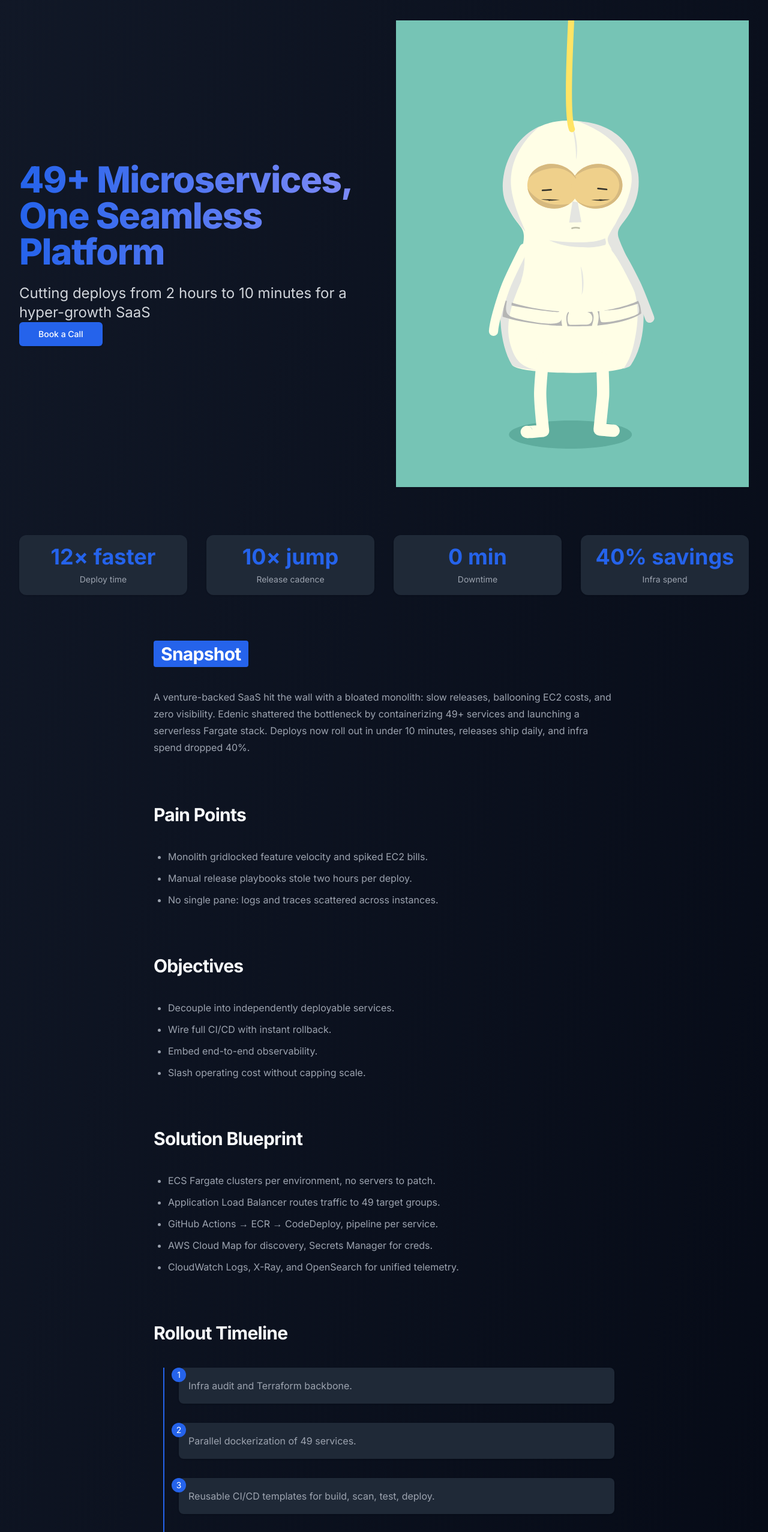
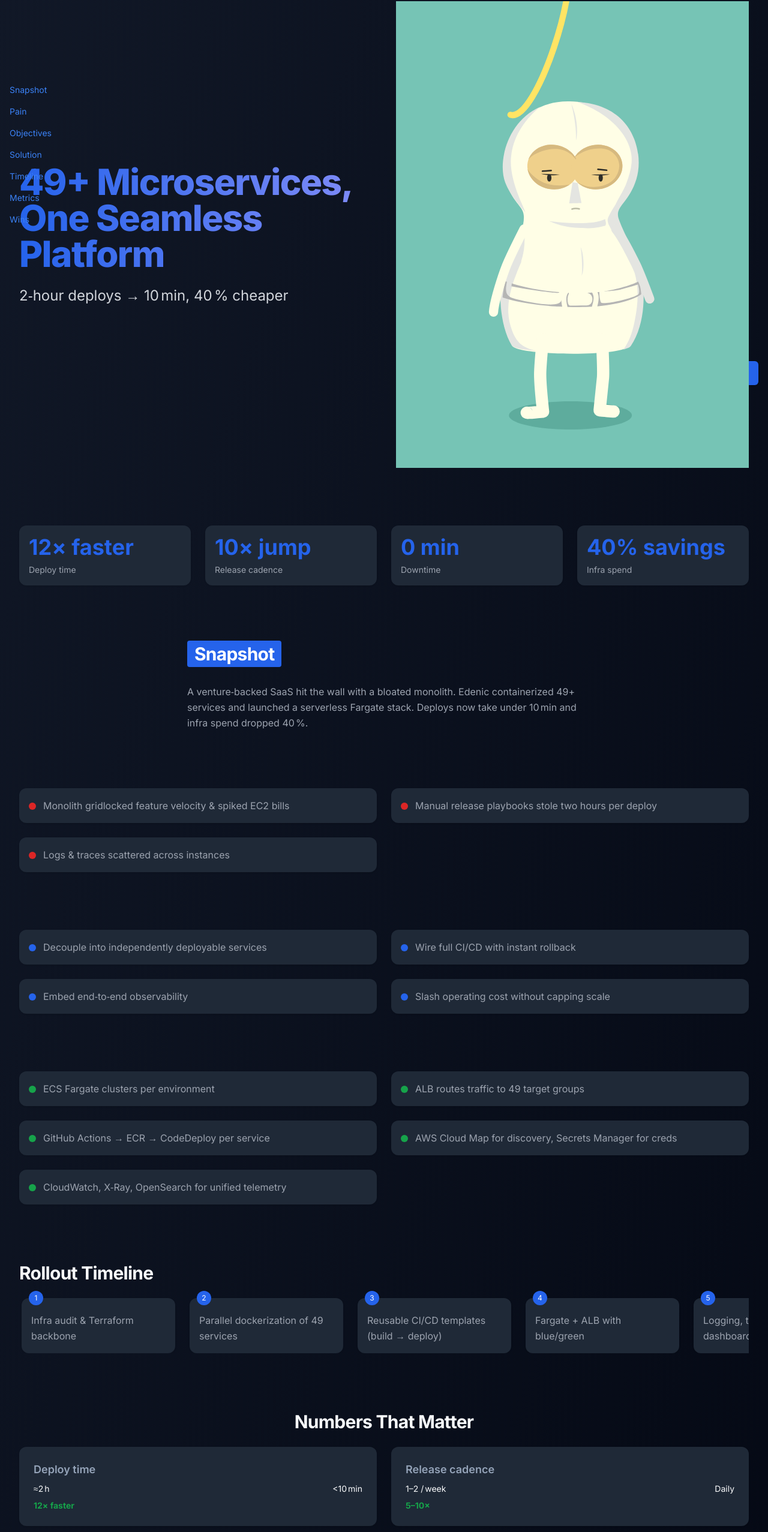
Before and after one commit to shhahhussain/edenic, a Next.js app: page /case-studies/aws-ecs-microservices in a window 1280 px wide. Shown: the part 142-2696 px from the top of the page at 60% size. Built offline with nearby package versions, Linux system fonts and the light colour scheme.

Commit message:
Update page.tsx

```diff
--- a/src/app/case-studies/aws-ecs-microservices/page.tsx
+++ b/src/app/case-studies/aws-ecs-microservices/page.tsx
@@ -1,27 +1,25 @@
 "use client"
 
-import { motion, animate, useInView } from "framer-motion"
+import { motion, animate, useInView, useReducedMotion } from "framer-motion"
+import dynamic from "next/dynamic"
 import Link from "next/link"
+import { useEffect, useRef, useState } from "react"
 import { Button } from "@/components/ui/button"
-import Lottie from "lottie-react"
 import shipAnimation from "@/lib/lottie/ship.json"
-import { useEffect, useRef, useState } from "react"
 
 function AnimatedNumber({ value, suffix = "" }: { value: number; suffix?: string }) {
+  const prefersReducedMotion = useReducedMotion()
   const ref = useRef<HTMLSpanElement | null>(null)
   const [display, setDisplay] = useState(0)
   const inView = useInView(ref, { once: true })
-
   useEffect(() => {
-    if (inView) {
+    if (prefersReducedMotion || !inView) return
     const controls = animate(0, value, {
       duration: 1.2,
       onUpdate: (v) => setDisplay(Math.round(v)),
     })
     return () => controls.stop()
-    }
-  }, [inView, value])
-
+  }, [inView, prefersReducedMotion, value])
   return (
     <span ref={ref} className="text-4xl font-bold text-blue-600">
       {display}
@@ -29,6 +27,8 @@ function AnimatedNumber({ value, suffix = "" }: { value: number; suffix?: string
     </span>
   )
 }
+
+const Lottie = dynamic(() => import("lottie-react"), { ssr: false })
 
 export default function AwsEcsMicroservicesCaseStudy() {
   const stats = [
@@ -39,229 +39,195 @@ export default function AwsEcsMicroservicesCaseStudy() {
   ]
 
   const timeline = [
-    "Infra audit and Terraform backbone.",
-    "Parallel dockerization of 49 services.",
-    "Reusable CI/CD templates for build, scan, test, deploy.",
-    "Fargate + ALB stood up with blue/green hooks.",
-    "Logging, tracing, alerting dashboards.",
-    "10% canary, then DNS flip after clean metrics.",
-    "Runbooks and onboarding pack for new services in <30 min.",
+    "Infra audit & Terraform backbone",
+    "Parallel dockerization of 49 services",
+    "Reusable CI/CD templates (build → deploy)",
+    "Fargate + ALB with blue/green",
+    "Logging, tracing, alerting dashboards",
+    "10 % canary then DNS flip",
+    "Runbooks; new service in <30 min",
+  ]
+
+  const metrics = [
+    { metric: "Deploy time", before: "≈2 h", after: "<10 min", change: "12× faster", tone: "green" },
+    { metric: "Release cadence", before: "1–2 / week", after: "Daily", change: "5–10×", tone: "green" },
+    { metric: "Downtime / deploy", before: "5–10 min", after: "0 min", change: "‑100 %", tone: "green" },
+    { metric: "Service spin‑up", before: "≈3 days", after: "<30 min", change: "100×", tone: "green" },
+    { metric: "Infra spend", before: "High EC2", after: "‑40 %", change: "‑40 %", tone: "yellow" },
+  ]
+
+  const pain = [
+    "Monolith gridlocked feature velocity & spiked EC2 bills",
+    "Manual release playbooks stole two hours per deploy",
+    "Logs & traces scattered across instances",
+  ]
+
+  const objectives = [
+    "Decouple into independently deployable services",
+    "Wire full CI/CD with instant rollback",
+    "Embed end‑to‑end observability",
+    "Slash operating cost without capping scale",
+  ]
+
+  const blueprint = [
+    "ECS Fargate clusters per environment",
+    "ALB routes traffic to 49 target groups",
+    "GitHub Actions → ECR → CodeDeploy per service",
+    "AWS Cloud Map for discovery, Secrets Manager for creds",
+    "CloudWatch, X‑Ray, OpenSearch for unified telemetry",
+  ]
+
+  const wins = [
+    "Same‑day feature rollouts accelerate revenue tests",
+    "Engineers focus on shipping, not firefighting",
+    "Auto‑scaling absorbs spikes without cost shocks",
+    "Investor confidence boosted by visible velocity",
+  ]
+
+  const sections = [
+    { id: "snapshot", title: "Snapshot" },
+    { id: "pain", title: "Pain" },
+    { id: "objectives", title: "Objectives" },
+    { id: "solution", title: "Solution" },
+    { id: "timeline", title: "Timeline" },
+    { id: "metrics", title: "Metrics" },
+    { id: "wins", title: "Wins" },
   ]
 
   const [spend, setSpend] = useState(10000)
   const savings = Math.round(spend * 0.4)
 
   return (
-    <div className="bg-gradient-to-br from-gray-50 to-blue-50 dark:from-gray-900 dark:to-gray-950 text-gray-900 dark:text-gray-50">
-      <div className="container mx-auto px-4 py-16 sm:py-24 space-y-20">
-        <motion.section
-          initial={{ opacity: 0, y: 24 }}
-          animate={{ opacity: 1, y: 0 }}
-          transition={{ duration: 0.6 }}
-          className="flex flex-col-reverse md:flex-row items-center gap-10"
-        >
-          <div className="md:w-1/2 space-y-6 text-center md:text-left">
+    <div className="relative bg-gradient-to-br from-gray-50 to-blue-50 dark:from-gray-900 dark:to-gray-950 text-gray-900 dark:text-gray-50">
+      <aside className="hidden md:block fixed left-4 top-1/2 -translate-y-1/2 space-y-4">
+        {sections.map((s) => (
+          <a key={s.id} href={`#${s.id}`} className="block text-sm hover:text-blue-600">
+            {s.title}
+          </a>
+        ))}
+      </aside>
+
+      <Link href="/contact" passHref>
+        <Button size="lg" className="fixed bottom-4 right-4 bg-blue-600 hover:bg-blue-700 text-white">
+          Book Call
+        </Button>
+      </Link>
+
+      <div className="container mx-auto px-4 py-16 space-y-24 max-w-5xl">
+        <motion.section initial={{ opacity: 0, y: 24 }} animate={{ opacity: 1, y: 0 }} transition={{ duration: 0.6 }} className="flex flex-col-reverse md:flex-row items-center gap-10">
+          <div className="md:w-1/2 space-y-6 text-center md:text-left max-w-prose mx-auto md:mx-0">
             <h1 className="text-5xl sm:text-6xl font-extrabold bg-clip-text text-transparent bg-gradient-to-r from-blue-600 to-indigo-400">
               49+ Microservices, One Seamless Platform
             </h1>
-            <p className="text-xl sm:text-2xl text-gray-600 dark:text-gray-300">
-              Cutting deploys from 2 hours to 10 minutes for a hyper-growth SaaS
+            <p className="text-xl sm:text-2xl text-gray-600 dark:text-gray-300 leading-relaxed">
+              2‑hour deploys → 10 min, 40 % cheaper
             </p>
-            <Link href="/contact" passHref>
-              <Button size="lg" className="bg-blue-600 hover:bg-blue-700 text-white">
-                Book a Call
-              </Button>
-            </Link>
           </div>
           <div className="md:w-1/2">
-            <Lottie animationData={shipAnimation} loop className="w-full h-full" />
+            <Lottie animationData={shipAnimation} loop className="w-full h-full" aria-label="Deploy animation" />
           </div>
         </motion.section>
 
-        <section className="grid grid-cols-1 sm:grid-cols-2 md:grid-cols-4 gap-8 text-center">
+        <section className="grid grid-cols-2 sm:grid-cols-4 gap-6" id="snapshot">
           {stats.map((s) => (
-            <div
-              key={s.label}
-              className="space-y-2 bg-white dark:bg-gray-800 p-4 rounded-xl shadow"
-            >
+            <div key={s.label} className="space-y-2 bg-white dark:bg-gray-800 p-4 rounded-xl shadow hover:scale-105 transition-transform">
               <AnimatedNumber value={s.value} suffix={s.suffix} />
               <p className="text-sm text-gray-600 dark:text-gray-400">{s.label}</p>
             </div>
           ))}
         </section>
 
-        <section className="space-y-10 max-w-3xl mx-auto">
-          <h2 className="text-3xl font-bold">
-            <span className="bg-blue-600 text-white px-3 py-1 rounded">Snapshot</span>
-          </h2>
-          <p className="text-gray-700 dark:text-gray-400">
-            A venture-backed SaaS hit the wall with a bloated monolith: slow releases, ballooning
-            EC2 costs, and zero visibility. Edenic shattered the bottleneck by containerizing
-            49+ services and launching a serverless Fargate stack. Deploys now roll out in
-            under 10 minutes, releases ship daily, and infra spend dropped 40%.
+        <section className="space-y-8 max-w-prose mx-auto" id="snapshot">
+          <h2 className="text-3xl font-bold"><span className="bg-blue-600 text-white px-3 py-1 rounded">Snapshot</span></h2>
+          <p className="text-gray-700 dark:text-gray-400 leading-relaxed">
+            A venture‑backed SaaS hit the wall with a bloated monolith. Edenic containerized 49+ services and launched a serverless Fargate stack. Deploys now take under 10 min and infra spend dropped 40 %.
           </p>
         </section>
 
-        <section className="space-y-10 max-w-3xl mx-auto">
-          <h2 className="text-3xl font-bold">Pain Points</h2>
-          <ul className="list-disc pl-6 space-y-3 text-gray-700 dark:text-gray-400">
-            <li>Monolith gridlocked feature velocity and spiked EC2 bills.</li>
-            <li>Manual release playbooks stole two hours per deploy.</li>
-            <li>No single pane: logs and traces scattered across instances.</li>
-          </ul>
+        <section className="grid sm:grid-cols-2 gap-6" id="pain">
+          {pain.map((p) => (
+            <div key={p} className="flex items-start gap-3 bg-white dark:bg-gray-800 p-4 rounded-xl shadow">
+              <span className="h-3 w-3 mt-2 rounded-full bg-red-600" />
+              <p className="text-gray-700 dark:text-gray-400 leading-relaxed">{p}</p>
+            </div>
+          ))}
         </section>
 
-        <section className="space-y-10 max-w-3xl mx-auto">
-          <h2 className="text-3xl font-bold">Objectives</h2>
-          <ul className="list-disc pl-6 space-y-3 text-gray-700 dark:text-gray-400">
-            <li>Decouple into independently deployable services.</li>
-            <li>Wire full CI/CD with instant rollback.</li>
-            <li>Embed end-to-end observability.</li>
-            <li>Slash operating cost without capping scale.</li>
-          </ul>
+        <section className="grid sm:grid-cols-2 gap-6" id="objectives">
+          {objectives.map((o) => (
+            <div key={o} className="flex items-start gap-3 bg-white dark:bg-gray-800 p-4 rounded-xl shadow">
+              <span className="h-3 w-3 mt-2 rounded-full bg-blue-600" />
+              <p className="text-gray-700 dark:text-gray-400 leading-relaxed">{o}</p>
+            </div>
+          ))}
         </section>
 
-        <section className="space-y-10 max-w-3xl mx-auto">
-          <h2 className="text-3xl font-bold">Solution Blueprint</h2>
-          <ul className="list-disc pl-6 space-y-3 text-gray-700 dark:text-gray-400">
-            <li>ECS Fargate clusters per environment, no servers to patch.</li>
-            <li>Application Load Balancer routes traffic to 49 target groups.</li>
-            <li>GitHub Actions → ECR → CodeDeploy, pipeline per service.</li>
-            <li>AWS Cloud Map for discovery, Secrets Manager for creds.</li>
-            <li>CloudWatch Logs, X-Ray, and OpenSearch for unified telemetry.</li>
-          </ul>
+        <section className="grid sm:grid-cols-2 gap-6" id="solution">
+          {blueprint.map((b) => (
+            <div key={b} className="flex items-start gap-3 bg-white dark:bg-gray-800 p-4 rounded-xl shadow">
+              <span className="h-3 w-3 mt-2 rounded-full bg-green-600" />
+              <p className="text-gray-700 dark:text-gray-400 leading-relaxed">{b}</p>
+            </div>
+          ))}
         </section>
 
-        <section className="space-y-10 max-w-3xl mx-auto">
+        <section id="timeline" className="space-y-6 overflow-x-auto">
           <h2 className="text-3xl font-bold">Rollout Timeline</h2>
-          <ul className="relative border-l-2 border-blue-600 ml-4">
-            {timeline.map((item, i) => (
-              <li
-                key={i}
-                className="relative mb-8 ml-6 bg-white dark:bg-gray-800 p-4 rounded-lg shadow"
-              >
-                <span className="absolute -left-3 top-0 flex items-center justify-center w-6 h-6 rounded-full bg-blue-600 text-white text-sm">
+          <div className="flex gap-6 min-w-max px-1">
+            {timeline.map((t, i) => (
+              <div key={t} className="relative bg-white dark:bg-gray-800 p-4 rounded-xl shadow w-64 flex-shrink-0">
+                <span className="absolute -top-3 left-3 text-xs bg-blue-600 text-white rounded-full w-6 h-6 flex items-center justify-center">
                   {i + 1}
                 </span>
-                <p className="text-gray-700 dark:text-gray-400">{item}</p>
-              </li>
+                <p className="text-gray-700 dark:text-gray-400 leading-relaxed pt-2">{t}</p>
+              </div>
             ))}
-          </ul>
-        </section>
-
-        <section className="space-y-10 max-w-3xl mx-auto">
-          <h2 className="text-3xl font-bold">CI/CD Snapshot</h2>
-          <pre className="bg-gray-900 text-green-400 p-6 rounded-xl text-sm overflow-auto shadow-lg">
-            <code>{`$ gh workflow run deploy\n✓ build-and-deploy passed`}</code>
-          </pre>
-        </section>
-
-        <section className="space-y-10 max-w-4xl mx-auto">
-          <h2 className="text-3xl font-bold text-center">Numbers That Matter</h2>
-          <div className="overflow-x-auto bg-white dark:bg-gray-800 rounded-xl shadow-md p-4">
-            <table className="w-full text-left border-collapse">
-              <thead>
-                <tr className="border-b">
-                  <th className="py-3">Metric</th>
-                  <th className="py-3">Before</th>
-                  <th className="py-3">After</th>
-                  <th className="py-3">Change</th>
-                </tr>
-              </thead>
-              <tbody className="text-gray-700 dark:text-gray-400">
-                <tr className="border-b">
-                  <td className="py-3">Deploy time</td>
-                  <td className="py-3">≈2 h</td>
-                  <td className="py-3">&lt;10 min</td>
-                  <td className="py-3">12× faster</td>
-                </tr>
-                <tr className="border-b">
-                  <td className="py-3">Release cadence</td>
-                  <td className="py-3">1–2 / week</td>
-                  <td className="py-3">Daily</td>
-                  <td className="py-3">5–10× jump</td>
-                </tr>
-                <tr className="border-b">
-                  <td className="py-3">Downtime per deploy</td>
-                  <td className="py-3">5–10 min</td>
-                  <td className="py-3">0 min</td>
-                  <td className="py-3">Eliminated</td>
-                </tr>
-                <tr className="border-b">
-                  <td className="py-3">New service spin-up</td>
-                  <td className="py-3">≈3 days</td>
-                  <td className="py-3">&lt;30 min</td>
-                  <td className="py-3">100× faster</td>
-                </tr>
-                <tr>
-                  <td className="py-3">Infra spend</td>
-                  <td className="py-3">High EC2</td>
-                  <td className="py-3">-40%</td>
-                  <td className="py-3">Major save</td>
-                </tr>
-              </tbody>
-            </table>
           </div>
         </section>
 
-        <section className="space-y-10 max-w-3xl mx-auto">
-          <h2 className="text-3xl font-bold">Business Wins</h2>
-          <ul className="list-disc pl-6 space-y-3 text-gray-700 dark:text-gray-400">
-            <li>Same-day feature rollouts accelerate revenue experiments.</li>
-            <li>Engineers focus on shipping, not firefighting.</li>
-            <li>Auto-scaling absorbs traffic spikes without cost shocks.</li>
-            <li>Investor confidence boosted by visible delivery velocity.</li>
-          </ul>
-        </section>
-
-        <section className="space-y-10 max-w-3xl mx-auto">
-          <h2 className="text-3xl font-bold">Why Edenic</h2>
-          <ul className="list-disc pl-6 space-y-3 text-gray-700 dark:text-gray-400">
-            <li>Serverless-first ethos keeps OPEX lean.</li>
-            <li>Modular Terraform library speeds future projects.</li>
-            <li>Certified pros (CKA, AWS-SAP) lock down security.</li>
-            <li>No fluff—only quantifiable wins.</li>
-          </ul>
-        </section>
-
-        <section className="space-y-10">
-          <h2 className="text-3xl font-bold text-center">Estimate Your Savings</h2>
-          <div className="max-w-md mx-auto space-y-4 bg-white dark:bg-gray-800 p-6 rounded-xl shadow-md">
-            <input
-              type="range"
-              min={1000}
-              max={100000}
-              value={spend}
-              onChange={(e) => setSpend(Number(e.target.value))}
-              className="w-full"
-            />
-            <div className="flex justify-between text-sm text-gray-600 dark:text-gray-400">
-              <span>$1k</span>
-              <span>$100k</span>
+        <section id="metrics" className="space-y-6">
+          <h2 className="text-3xl font-bold text-center">Numbers That Matter</h2>
+          <div className="grid sm:grid-cols-2 gap-6">
+            {metrics.map((m) => (
+              <div key={m.metric} className="bg-white dark:bg-gray-800 p-6 rounded-xl shadow space-y-2">
+                <p className="font-semibold text-lg">{m.metric}</p>
+                <div className="flex justify-between text-sm">
+                  <span>{m.before}</span>
+                  <span>{m.after}</span>
                 </div>
-            <p className="text-xl font-bold text-blue-600 text-center">
-              Estimated monthly savings: ${savings.toLocaleString()}
-            </p>
+                <p className={`text-sm font-bold ${m.tone === "green" ? "text-green-600" : "text-yellow-500"}`}>{m.change}</p>
+              </div>
+            ))}
           </div>
         </section>
 
-        <motion.section
-          initial={{ opacity: 0, y: 24 }}
-          whileInView={{ opacity: 1, y: 0 }}
-          viewport={{ once: true }}
-          transition={{ duration: 0.6 }}
-          className="text-center bg-white/60 dark:bg-gray-800/60 backdrop-blur p-12 rounded-2xl"
-        >
-          <h2 className="text-3xl font-bold mb-5">Ready to slash your deploy times?</h2>
-          <p className="text-gray-700 dark:text-gray-300 mb-10 max-w-2xl mx-auto">
-            Book a 15-minute audit and uncover the fastest path to continuous delivery.
+        <section id="wins" className="grid sm:grid-cols-2 gap-6">
+          {wins.map((w) => (
+            <div key={w} className="flex items-start gap-3 bg-white dark:bg-gray-800 p-4 rounded-xl shadow">
+              <span className="h-3 w-3 mt-2 rounded-full bg-indigo-600" />
+              <p className="text-gray-700 dark:text-gray-400 leading-relaxed">{w}</p>
+            </div>
+          ))}
+        </section>
+
+        <section className="space-y-6 max-w-md mx-auto">
+          <h2 className="text-3xl font-bold text-center">Estimate Your Savings</h2>
+          <input type="range" min={1000} max={100000} value={spend} onChange={(e) => setSpend(Number(e.target.value))} className="w-full" />
+          <p className="text-center text-sm">Monthly spend: ${spend.toLocaleString()}</p>
+          <p className="text-xl font-bold text-blue-600 text-center">Estimated monthly savings: ${savings.toLocaleString()}</p>
+        </section>
+
+        <section className="bg-white/60 dark:bg-gray-800/60 backdrop-blur p-12 rounded-2xl space-y-6 text-center">
+          <h2 className="text-3xl font-bold">Ready to slash your deploy times?</h2>
+          <p className="text-gray-700 dark:text-gray-300 max-w-prose mx-auto leading-relaxed">
+            Book a 15‑minute audit and uncover the fastest path to continuous delivery.
           </p>
           <Link href="/contact" passHref>
             <Button size="lg" className="bg-blue-600 hover:bg-blue-700 text-white">
               Book Now
             </Button>
           </Link>
-        </motion.section>
+        </section>
       </div>
     </div>
   )
```
Lines whose indentation alone changed are shown as unchanged.
